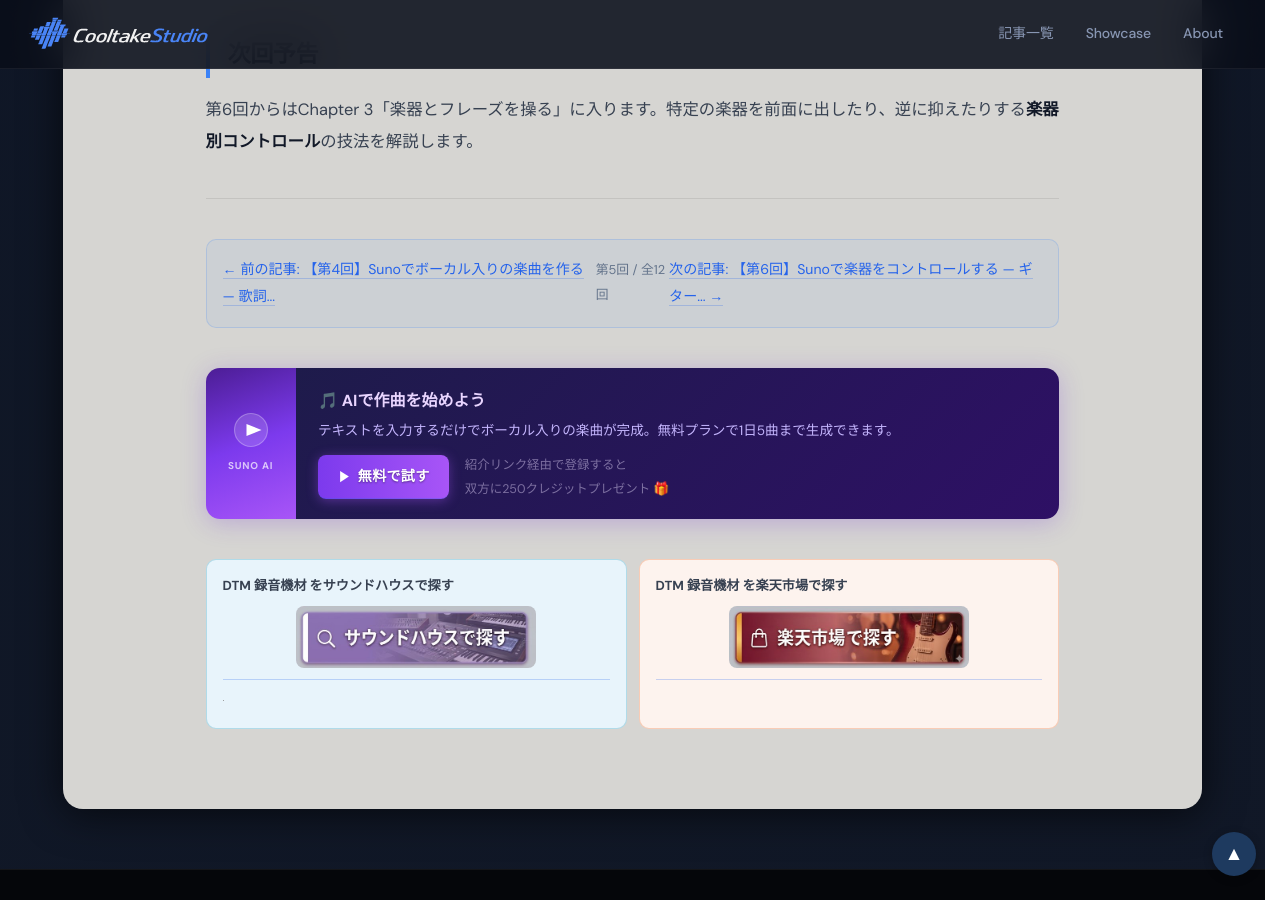
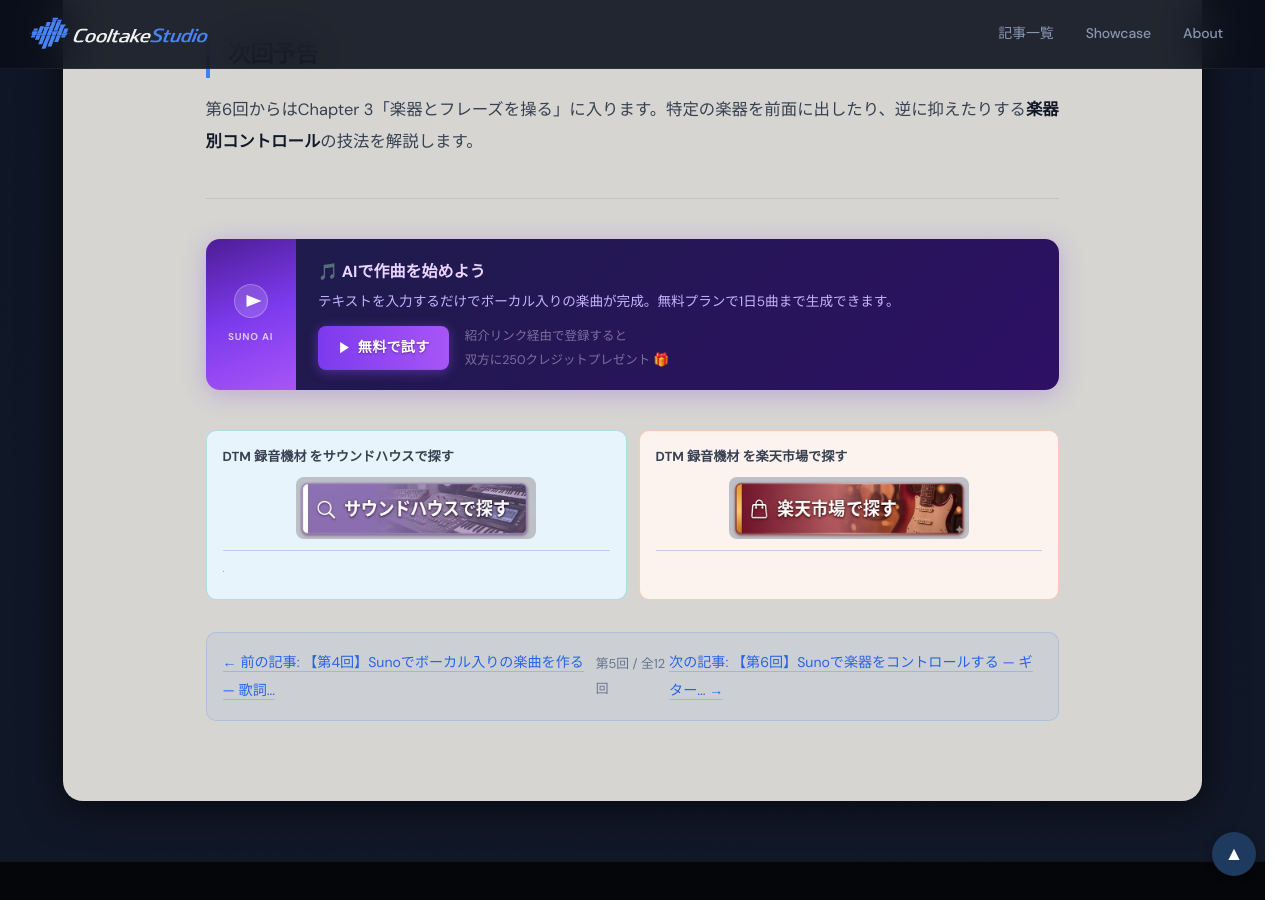
Before and after one commit to cooltake/cooltake.github.io, a Jekyll site: the page built from _posts/2026-06-23-suno-guide-05.md, in a window 1280 px wide and 900 px high, scrolled down 5044 px. Built offline with Jekyll 4.4.1, drawn with Linux system fonts in a browser that asks for light colours; some web fonts are replaced.

Commit message:
deploy: Suno guide series update (_posts/2026-06-23-suno-guide-05.md)

```diff
--- a/_posts/2026-06-23-suno-guide-05.md
+++ b/_posts/2026-06-23-suno-guide-05.md
@@ -177,8 +177,8 @@
 
 ---
 
-{% include suno-series-nav.html current=5 %}
-
 {% include suno-cta.html %}
 
 <div style="display:flex;gap:.75rem;margin:2rem 0;"><div style="flex:1;padding:.8rem 1rem 1rem;background:#e8f4fb;border-radius:10px;border:1px solid rgba(8,145,178,.25);"><span style="display:block;margin:0 0 .5rem;color:#374151;font-size:.82rem;font-weight:bold;">DTM 録音機材 をサウンドハウスで探す</span><a href="https://h.accesstrade.net/sp/cc?rk=01001xqc00os63&url=https%3A%2F%2Fwww.soundhouse.co.jp%2Fsearch%2Findex%2F%3Fcategory%3D%26search_all%3DDTM" rel="nofollow" referrerpolicy="no-referrer-when-downgrade" style="display:block;text-decoration:none;text-align:center;"><img src="/assets/images/btn-soundhouse.jpg" alt="サウンドハウスで探す" width="240" style="height:auto;border-radius:8px;display:inline-block;"></a><img src="https://h.accesstrade.net/sp/rr?rk=01001xqc00os63" width="1" height="1" border="0" alt="" loading="lazy"></div><div style="flex:1;padding:.8rem 1rem 1rem;background:#fdf3ee;border-radius:10px;border:1px solid rgba(234,88,12,.25);"><span style="display:block;margin:0 0 .5rem;color:#374151;font-size:.82rem;font-weight:bold;">DTM 録音機材 を楽天市場で探す</span><a href="https://search.rakuten.co.jp/search/mall/DTM+%E9%8C%B2%E9%9F%B3%E6%A9%9F%E6%9D%90/" rel="nofollow" referrerpolicy="no-referrer-when-downgrade" style="display:block;text-decoration:none;text-align:center;"><img src="/assets/images/btn-rakuten.jpg" alt="楽天市場で探す" width="240" style="height:auto;border-radius:8px;display:inline-block;"></a></div></div>
+
+{% include suno-series-nav.html current=5 %}
```
